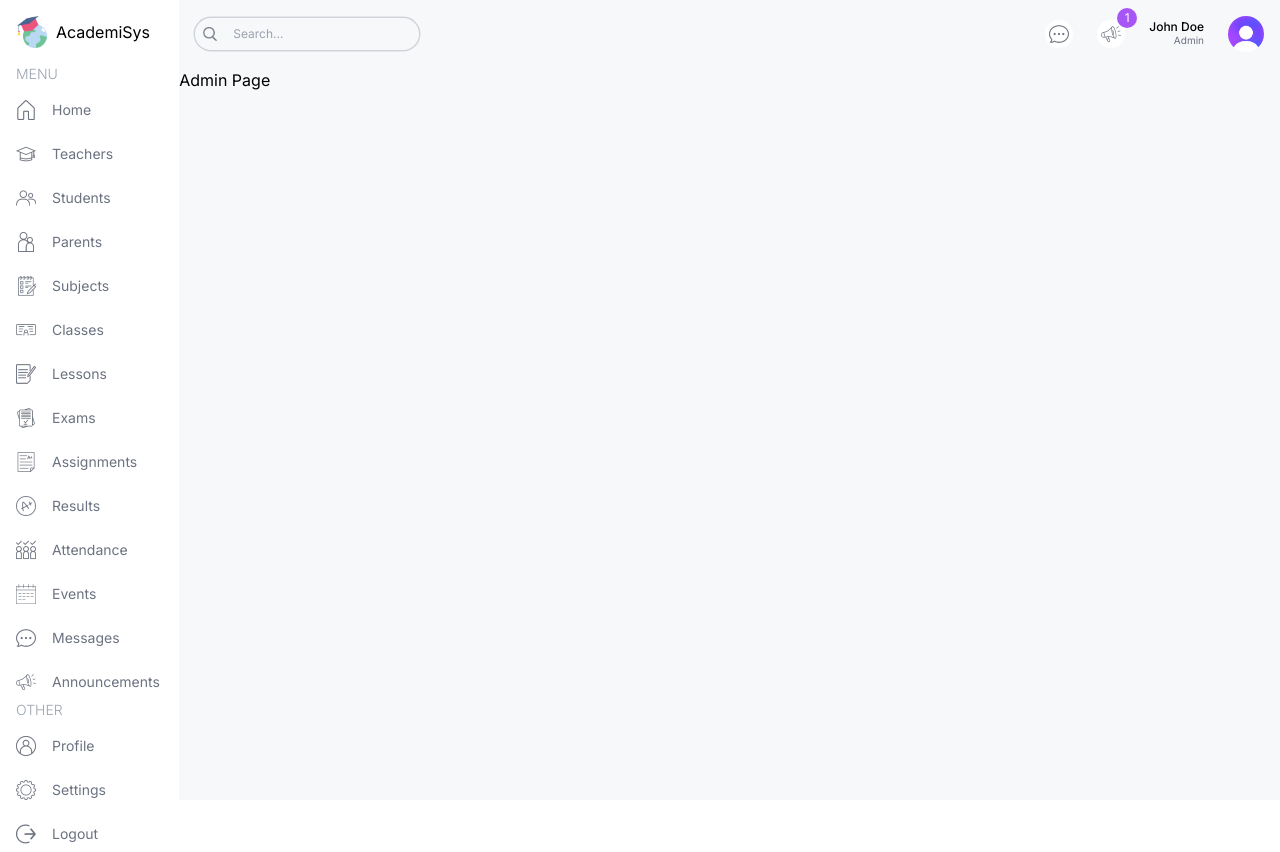
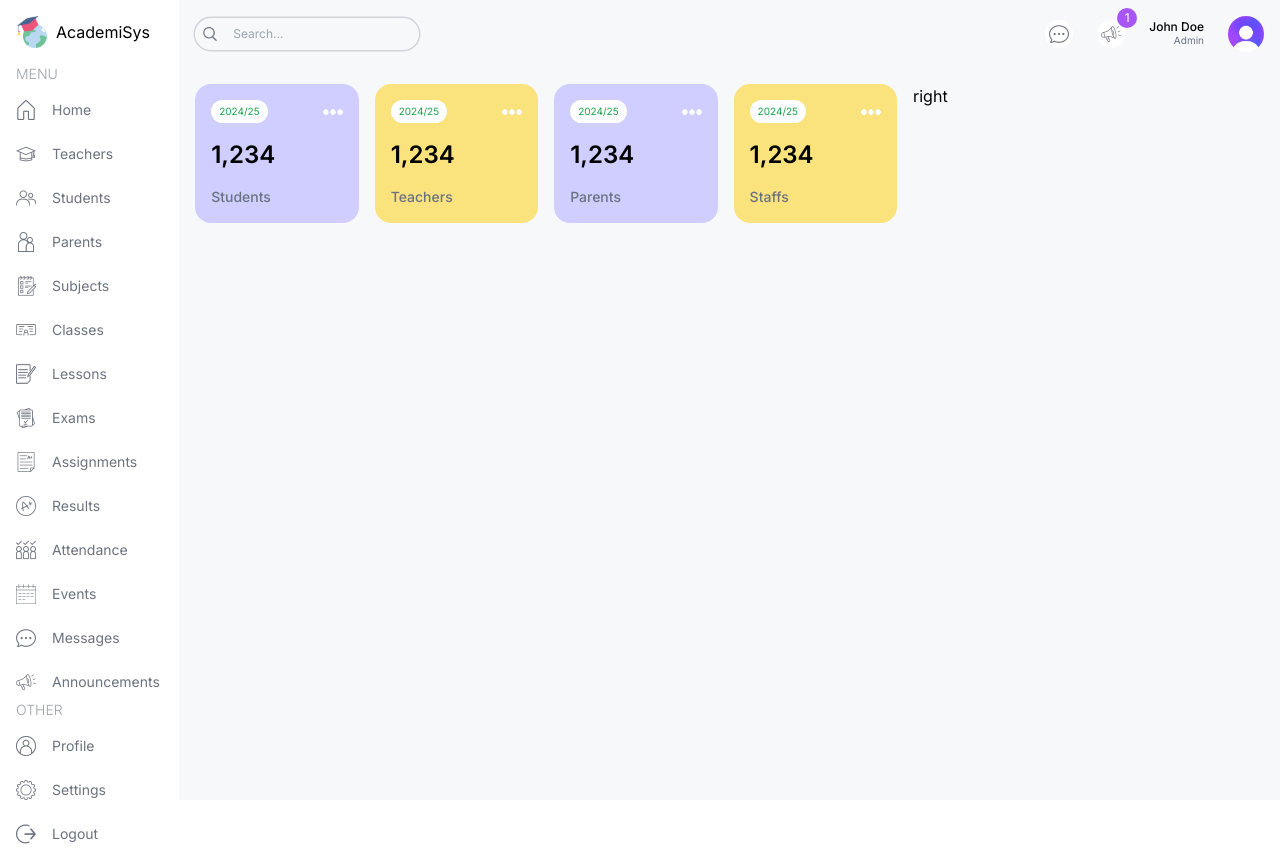
Before and after one commit to thenishantgiri/AcademiSys, a Next.js app: page /admin in a window 1280 px wide. Built offline with nearby package versions, Linux system fonts and the light colour scheme.

Commit message:
AdminPage: dashboard design implemented

```diff
--- a/app/(dashboard)/admin/page.tsx
+++ b/app/(dashboard)/admin/page.tsx
@@ -1,7 +1,21 @@
+import UserCard from "@/components/UserCard";
+
 const AdminPage = () => {
   return (
-    <div className="">
-      <h1>Admin Page</h1>
+    <div className="p-4 flex gap-4 flex-col md:flex-row">
+      {/* LEFT */}
+      <div className="w-full lg:w-2/3">
+        {/* USER CARDS */}
+        <div className="flex gap-4 justify-between flex-wrap">
+          <UserCard type="student" />
+          <UserCard type="teacher" />
+          <UserCard type="parent" />
+          <UserCard type="staff" />
+        </div>
+      </div>
+
+      {/* RIGHT */}
+      <div className="w-full lg:w-1/3">right</div>
     </div>
   );
 };
--- /dev/null
+++ b/components/UserCard.tsx
@@ -0,0 +1,18 @@
+import Image from "next/image";
+
+const UserCard = ({ type }: { type: string }) => {
+  return (
+    <div className="rounded-2xl odd:bg-laPurple even:bg-laYellow p-4 flex-1 min-w-[130px]">
+      <div className="flex justify-between items-center">
+        <span className="text-[10px] bg-white px-2 py-1 text-green-600 rounded-full">
+          2024/25
+        </span>
+        <Image src="/more.png" alt="options" width={20} height={20} />
+      </div>
+      <h1 className="text-2xl font-semibold my-4">1,234</h1>
+      <h2 className="capitalize text-sm font-medium text-gray-500">{type}s</h2>
+    </div>
+  );
+};
+
+export default UserCard;
--- a/tailwind.config.ts
+++ b/tailwind.config.ts
@@ -13,6 +13,14 @@
         "gradient-conic":
           "conic-gradient(from 180deg at 50% 50%, var(--tw-gradient-stops))",
       },
+      colors: {
+        laSky: "#C3EBFA",
+        laSkyLight: "#EDF9FD",
+        laPurple: "#CFCEFF",
+        laPurpleLight: "#F1F0FF",
+        laYellow: "#FAE27C",
+        laYellowLight: "#FEFCE8",
+      },
     },
   },
   plugins: [],
```
Also changed, not shown: 1 other file (tests, documents, lock files or other folders).
